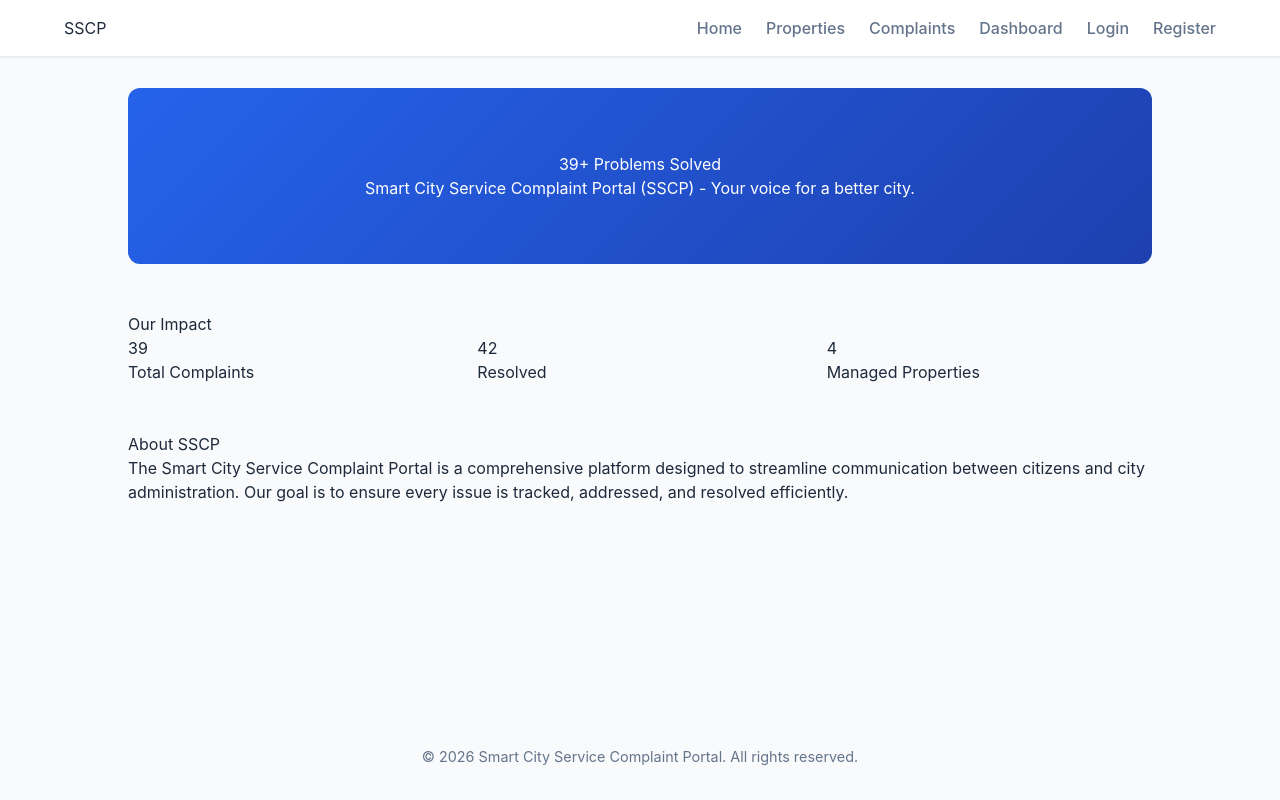
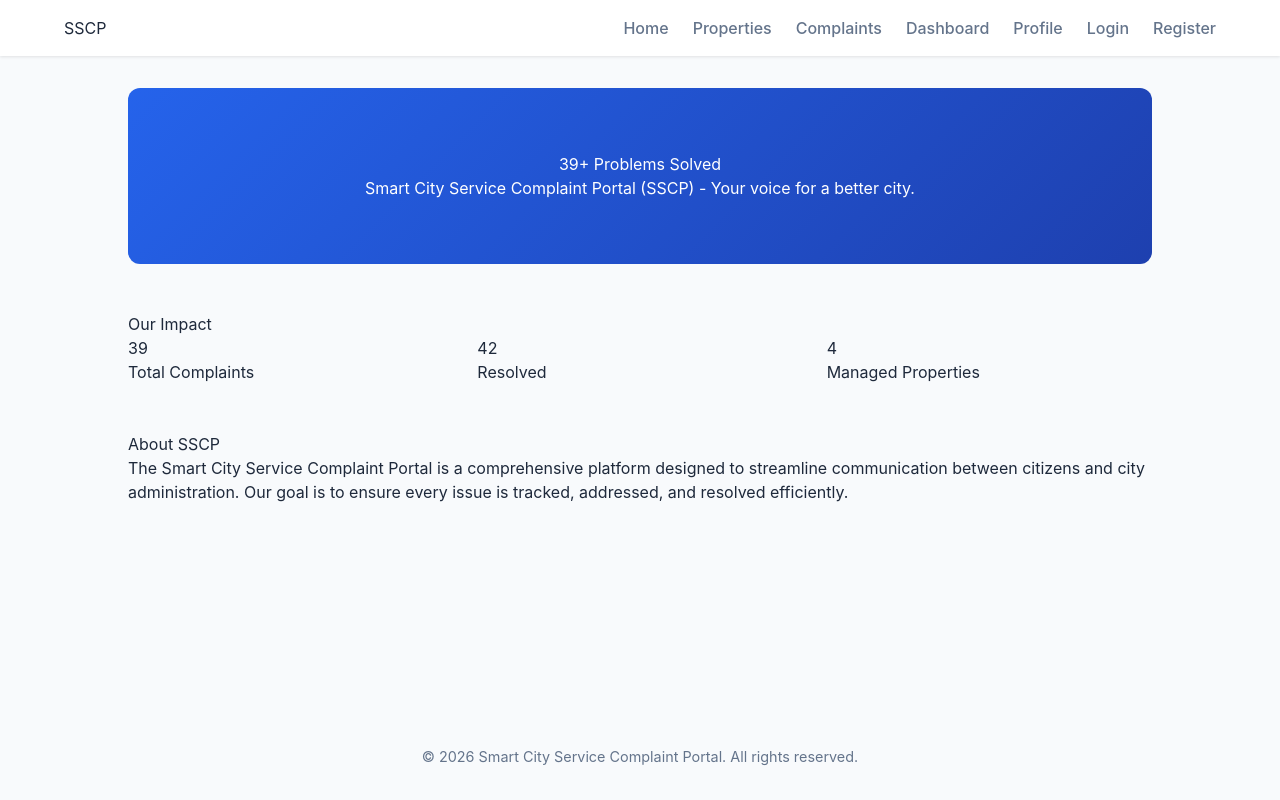
Before and after one commit to Amna-Sarfaraz/Sindh-Smart-Citizen-Portal-, a React (Vite) app: page / in a window 1280 px wide. Built offline with nearby package versions, Linux system fonts and the light colour scheme.

Commit message:
Add ProfilePage route and navigation link in App.jsx

```diff
--- a/src/App.jsx
+++ b/src/App.jsx
@@ -6,6 +6,7 @@ import Register from './pages/Register';
 import Property from './pages/Property';
 import Complaint from './pages/Complaint';
 import Dashboard from './pages/Dashboard';
+import ProfilePage from './pages/ProfilePage';
 
 function App() {
   const location = useLocation();
@@ -20,6 +21,7 @@ function App() {
           <li><Link to="/property">Properties</Link></li>
           <li><Link to="/complaint">Complaints</Link></li>
           <li><Link to="/dashboard">Dashboard</Link></li>
+          <li><Link to="/profile">Profile</Link></li>
           <li><Link to="/login" className="btn-login">Login</Link></li>
           <li><Link to="/register" className="btn-register">Register</Link></li>
         </ul>
@@ -33,6 +35,7 @@ function App() {
           <Route path="/property" element={<Property />} />
           <Route path="/complaint" element={<Complaint />} />
           <Route path="/dashboard" element={<Dashboard />} />
+           <Route path="/profile" element={<ProfilePage />} />
         </Routes>
       </main>
 
```
